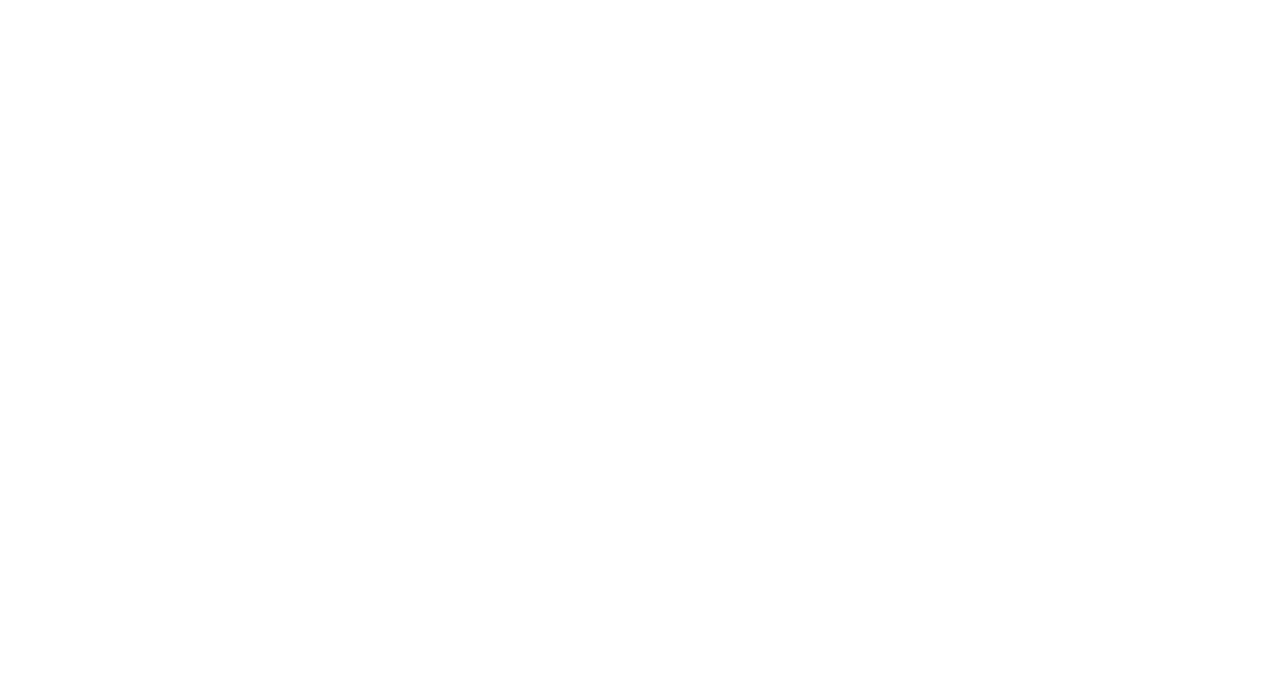
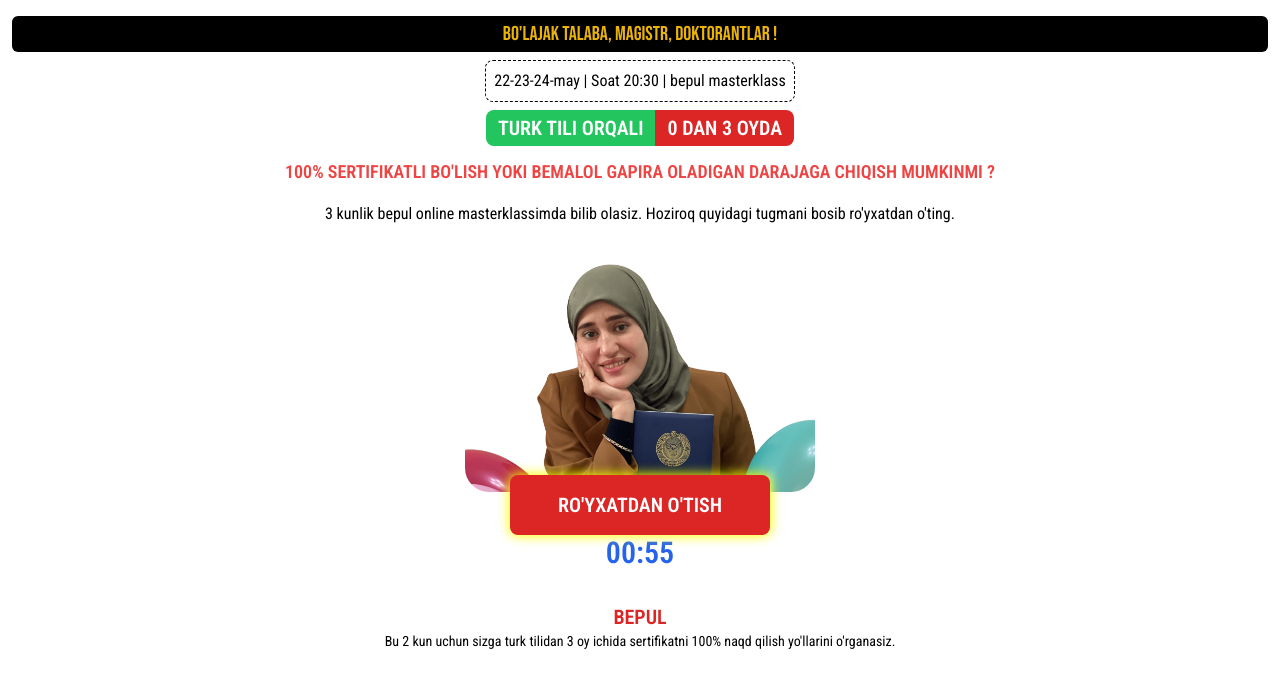
Before and after one commit to abdulazizjavascript/irodahoca, a React (Vite) app: page /masterclass/1 in a window 1280 px wide. Before the commit this address had no page. Shown: the top 688 px of the page. Built offline with nearby package versions, Linux system fonts and the light colour scheme; a web font is replaced by a local one.

Commit message:
Added masterclass two pages

```diff
--- a/index.html
+++ b/index.html
@@ -93,14 +93,14 @@
         accurateTrackBounce: true,
       });
     </script>
-    <noscript
+    <!-- <noscript
       ><div>
         <img
           src="https://mc.yandex.ru/watch/101724083"
           style="position: absolute; left: -9999px"
           alt=""
         /></div
-    ></noscript>
+    ></noscript> -->
     <!-- /Yandex.Metrika counter -->
 
     <!-- End Meta Pixel Code -->
--- a/src/App.jsx
+++ b/src/App.jsx
@@ -10,12 +10,16 @@ import ByePage from "./pages/bye"
 import VebinarPage from "./pages/vebinar"
 import GraduationPage from "./pages/graduation"
 import LevelGraduationPage from "./pages/level-graduation"
+import MasterclassPage1 from "./pages/masterclass/page-1"
+import MasterclassPage2 from "./pages/masterclass/page-2"
 
 const App = () => {
   return (
     <BrowserRouter>
       <Routes>
         <Route path="kurs" element={<HomePage />} />
+        <Route path="masterclass/1" element={<MasterclassPage1 />} />
+        <Route path="masterclass/2" element={<MasterclassPage2 />} />
         <Route index element={<VebinarPage />} />
         <Route path='ins' element={<InstagramPhoto />} />
         <Route path='telegram' element={<Telegram />} />
--- /dev/null
+++ b/src/components/timer/index.jsx
@@ -0,0 +1,35 @@
+import PropTypes from 'prop-types';
+import { useState, useEffect, useRef } from 'react';
+
+export default function Timer( { minute } ) {
+  const [ timeLeft, setTimeLeft ] = useState( minute | 1 * 60 ); // 60 seconds
+  const timerRef = useRef( null );
+
+  useEffect( () => {
+    if ( timeLeft > 0 ) {
+      timerRef.current = setInterval( () => {
+        setTimeLeft( ( prev ) => prev - 1 );
+      }, 1000 );
+    } else {
+      clearInterval( timerRef.current );
+    }
+
+    return () => clearInterval( timerRef.current );
+  }, [ timeLeft ] );
+
+  const formatTime = ( seconds ) => {
+    const mins = String( Math.floor( seconds / 60 ) ).padStart( 2, '0' );
+    const secs = String( seconds % 60 ).padStart( 2, '0' );
+    return `${mins}:${secs}`;
+  };
+
+  return (
+    <div className="flex flex-col items-center justify-center">
+      <div className="text-3xl font-bold mb-8 text-blue-600">{formatTime( timeLeft )}</div>
+    </div>
+  );
+}
+
+Timer.propTypes = {
+  minute: PropTypes.number
+}
--- /dev/null
+++ b/src/pages/masterclass/page-1/index.jsx
@@ -0,0 +1,58 @@
+/* eslint-disable react/no-unescaped-entities */
+
+import { useState } from 'react'
+import RegisterModal from '../../../components/registeration-modal'
+
+import irodahoca from '../../../assets/irodahoca.png'
+import { LazyLoadImage } from 'react-lazy-load-image-component'
+import Timer from '../../../components/timer'
+
+export default function MasterclassPage1() {
+  const [ isModalOpen, setIsModalOpen ] = useState( false )
+
+  return (
+    <div className="">
+      <div className="container mx-auto px-3 pt-4 pb-8 text-center">
+        <div className='bg-black rounded-md py-1 mb-2'>
+          <h2 className='text-xl text-yellow-500 font-bebas'>Bo'lajak talaba, magistr, doktorantlar !</h2>
+        </div>
+        <div className="inline-block rounded-lg border border-black border-dashed px-2 py-2 mb-2">
+          22-23-24-may | Soat 20:30 | bepul masterklass
+        </div>
+        <h1 className="flex justify-center text-xl font-bold mb-3 text-white uppercase"><span className='px-3 rounded-tl-lg rounded-bl-lg py-1 bg-green-500'>Turk tili orqali</span> <span className='px-3 py-1 bg-red-600 rounded-tr-lg rounded-br-lg'>0 dan 3 oyda</span></h1>
+        <div className="max-w-3xl mx-auto mb-2">
+          <h2 className="text-lg font-semibold mb-4 text-red-500 uppercase">
+            100% sertifikatli bo'lish yoki bemalol gapira oladigan darajaga chiqish mumkinmi ?
+          </h2>
+          <p className="text-md mb-4">
+            3 kunlik bepul online masterklassimda bilib olasiz. Hoziroq quyidagi tugmani bosib ro'yxatdan o'ting.
+          </p>
+        </div>
+
+        <div className="relative max-w-xl mx-auto">
+          <LazyLoadImage
+            className="mx-auto mb-8 rounded-3xl w-full object-cover h-[250px]"
+            alt="Irodahoca"
+            fetchPriority='high'
+            effect="blur"
+            src={irodahoca} />
+
+          <div className="flex items-center justify-center gap-4">
+            <button
+              onClick={() => setIsModalOpen( true )}
+              className="font-bold -mt-14 z-10 bg-red-600 text-white px-12 py-4 rounded-lg text-xl hover:bg-red-700 transition-colors animate-pulseGlow"
+            >
+              RO'YXATDAN O'TISH
+            </button>
+          </div>
+          <Timer />
+          <p className="text-xl font-bold text-red-600">BEPUL</p>
+          <p className="text-sm mb-3">
+            Bu 2 kun uchun sizga turk tilidan 3 oy ichida sertifikatni 100% naqd qilish yo'llarini o'rganasiz.
+          </p>
+        </div>
+      </div>
+
+      <RegisterModal isOpen={isModalOpen} onClose={() => setIsModalOpen( false )} />
+    </div> )
+}
--- /dev/null
+++ b/src/pages/masterclass/page-2/index.jsx
@@ -0,0 +1,59 @@
+/* eslint-disable react/no-unescaped-entities */
+
+import { useState } from 'react'
+import RegisterModal from '../../../components/registeration-modal'
+
+import irodahoca from '../../../assets/irodahoca.png'
+import { LazyLoadImage } from 'react-lazy-load-image-component'
+
+export default function MasterclassPage2() {
+  const [ isModalOpen, setIsModalOpen ] = useState( false )
+
+  return (
+    <div className="bg-pink-100">
+      <div className="container mx-auto px-3 pt-4 pb-8 text-center">
+        <div className='bg-black rounded-md py-1 mb-2'>
+          <h2 className='text-xl text-yellow-500 font-bebas'>Bo'lajak talaba, magistr, doktorantlar !</h2>
+        </div>
+        <div className="inline-block rounded-full border border-black border-dashed px-8 py-2 mb-2">
+          26-yanvar | Soat 20:00 da
+        </div>
+        <h3 className="text-md font-bold mb-4">
+          Turk tili bo'yicha ekspert IRODAHOCA va UZTURK o'quv markazi tomonidan turk tili orqali
+        </h3>
+        <h1 className="flex justify-center text-2xl font-bold mb-3 text-white"><span className='px-3 rounded-tl-lg rounded-bl-lg py-1 bg-green-500'>0 DAN 3 OYDA</span> <span className='px-3 py-1 bg-red-600 rounded-tr-lg rounded-br-lg'>SERTIFIKAT</span></h1>
+        <p className="text-md font-bold mb-4">
+          nomli 2 kunlik onlayn bepul masterklass
+        </p>
+        <div className="max-w-3xl mx-auto mb-2">
+          <h2 className="text-lg font-semibold mb-4 text-red-500">
+            Sertifikatsiz qolib ketishni istamasangiz, bu masterklass siz uchun juda-juda muhim.
+          </h2>
+        </div>
+
+        <div className="relative max-w-xl mx-auto">
+          <LazyLoadImage
+            className="mx-auto mb-8 rounded-3xl w-full object-cover h-[250px]"
+            alt="Irodahoca"
+            fetchPriority='high'
+            effect="blur"
+            src={irodahoca} />
+
+          <div className="flex items-center justify-center gap-4">
+            <button
+              onClick={() => setIsModalOpen( true )}
+              className="font-bold -mt-14 z-10 bg-red-600 text-white px-12 py-4 rounded-full text-xl hover:bg-red-700 transition-colors animate-pulseGlow"
+            >
+              ISHTIROK ETISH
+            </button>
+          </div>
+          <p className="text-xl font-bold text-red-600">BEPUL</p>
+          <p className="text-sm mb-3">
+            Bu 2 kun uchun sizga turk tilidan 3 oy ichida sertifikatni 100% naqd qilish yo'llarini o'rganasiz.
+          </p>
+        </div>
+      </div>
+
+      <RegisterModal isOpen={isModalOpen} onClose={() => setIsModalOpen( false )} />
+    </div> )
+}
```
